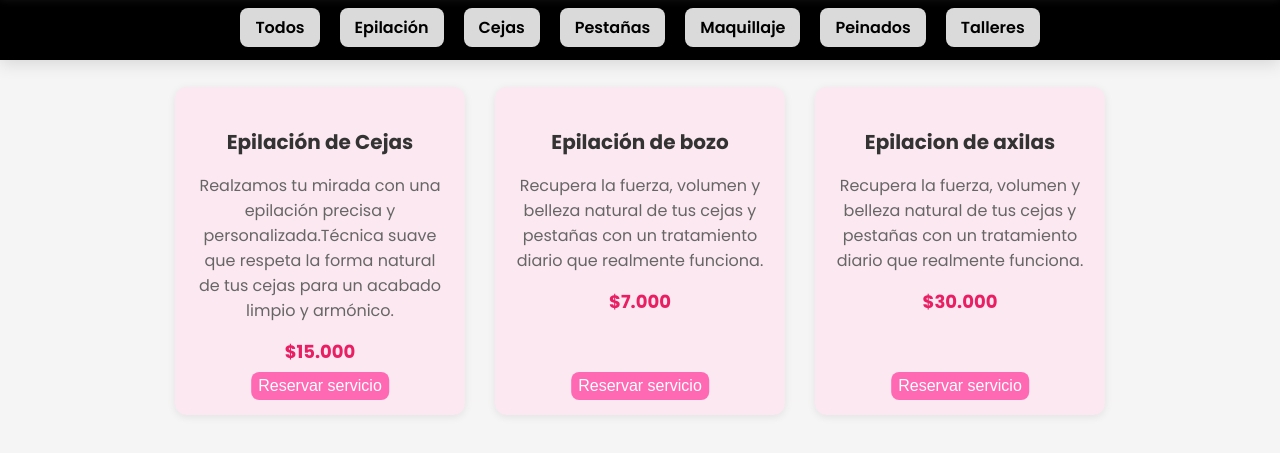
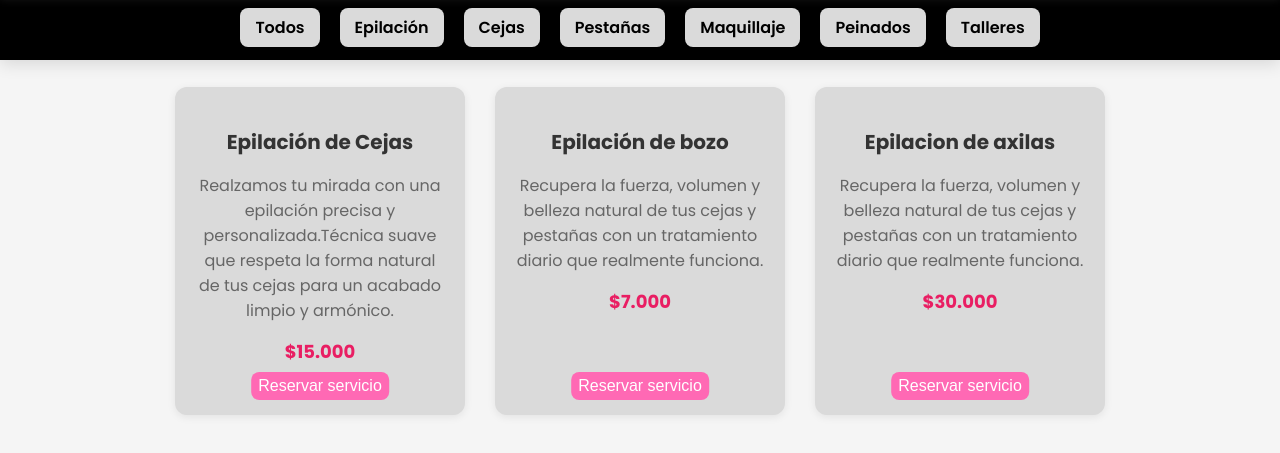
Before and after one commit to Sergiol9211/pagina, a plain HTML site: page index.html in a window 1280 px wide. Shown: the part 133-586 px from the top of the page. Drawn offline with Linux system fonts and the light colour scheme.

Commit message:
Update styles.css

```diff
--- a/styles.css
+++ b/styles.css
@@ -166,7 +166,7 @@ body {
 
 /* Tarjeta individual de producto */
 .producto {
-    background-color: #fce8f1;
+    background-color: #dadada;
     border-radius: 12px;
     box-shadow: 0 2px 8px rgba(0, 0, 0, 0.08);
     padding: 20px;
```
